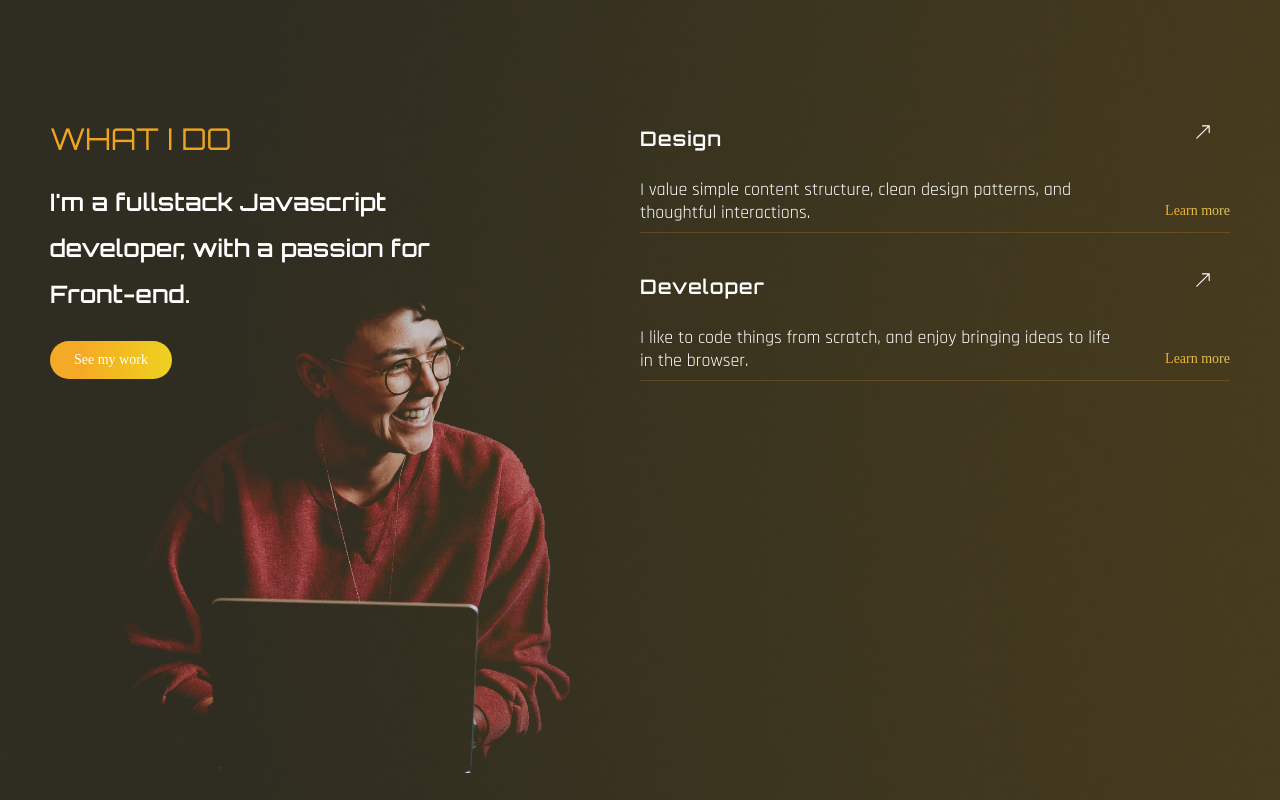
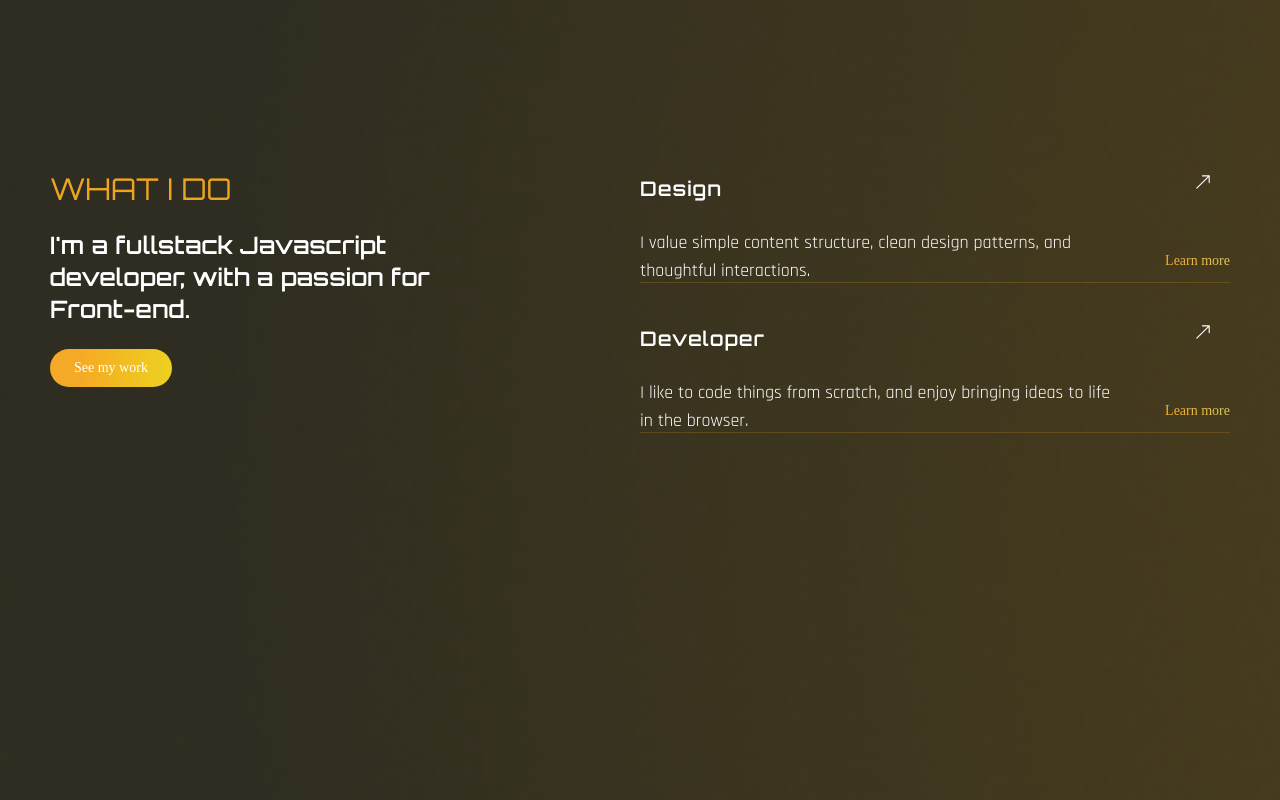
Before and after one commit to makoalex/Alexamdra_portofolio, a React (Create React App) app: page / in a window 1280 px wide. Shown: the part 1480-2280 px from the top of the page. Built offline with nearby package versions, Linux system fonts and the light colour scheme; a web font is replaced by a local one.

Commit message:
[style] adjusting styling

```diff
--- a/src/components/Services.js
+++ b/src/components/Services.js
@@ -29,23 +29,23 @@ export default function Services() {
             initial="hidden"
             whileInView={"show"}
             viewport={{ once: false, amount: 0.3 }}
-            className="flex-1 lg:bg-services lg:h-[650px] lg:bg-bottom bg-no-repeat mix-blend-lighten mb-12  lg:mb-0"
+            className="flex-1 lg:h-[550px] lg:bg-bottom bg-no-repeat mix-blend-lighten lg:mb-0"
           >
             <h2 className=" h2 text-accent mb-6">What i do</h2>
-            <h3 className="h3  max-w-[455px] ">
-              {" "}
-              I'm a fullstack Javascript developer, with a passion for
+            <h3 className="h3 max-w-[455px] text-lg leading-loose lg:text-2xl">
+              {" "}I'm a fullstack Javascript developer, with a passion for
               Front-end.
             </h3>
-            <button className="button-header btn-sm btn">See my work</button>
+            <button className="button-header btn-sm btn mb-7">See my work</button>
           </motion.div>
           {/* services */}
           <motion.div
-            variants={fadeIn('left', 0.5)}
+            variants={fadeIn("left", 0.5)}
             initial="hidden"
-            whileInView={'show'}
+            whileInView={"show"}
             viewport={{ once: false, amount: 0.7 }}
-           className="flex-1">
+            className="flex-1"
+          >
             {/* service list */}
             <div>
               {services.map((service, index) => {
@@ -53,14 +53,14 @@ export default function Services() {
                 const { name, description, link } = service;
                 return (
                   <div
-                    className=" border-b   border-accent/20 h-[110px] mb-[38px] flex"
+                    className=" border-b border-accent/20 h-[110px] mb-[40px] flex"
                     key={index}
                   >
                     <div className=" max-w-[476px]">
                       <h4 className=" text-[20px] tracking-wider font-primary font-semibold mb-6">
                         {name}
                       </h4>
-                      <p className=" font-secondary leading-tight">
+                      <p className=" font-secondary leading-tight text-sm lg:text-lg">
                         {description}
                       </p>
                     </div>
```
